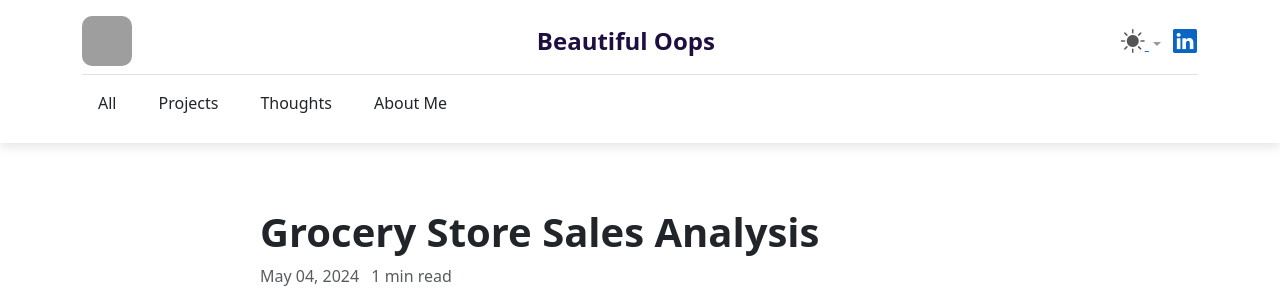
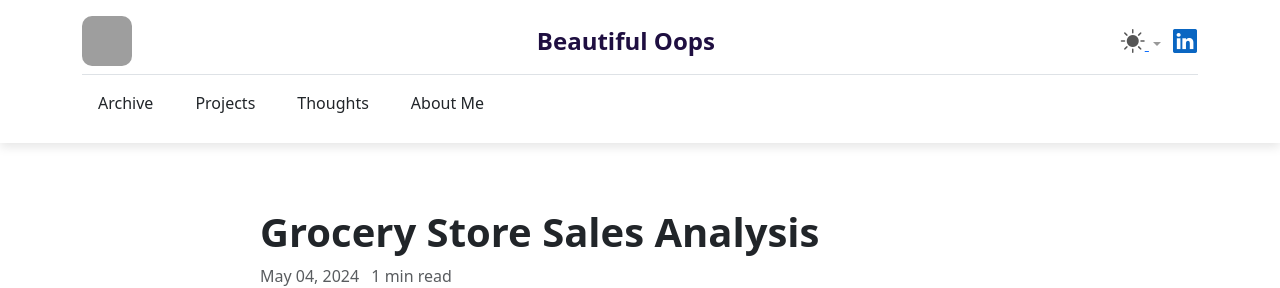
Before and after one commit to hyelinyu/hyelinyu.github.io, a Jekyll site: the page built from _posts/2024-05-04-data-grocery.md, in a window 1280 px wide. Shown: the top 288 px of the page. Built offline with Jekyll 4.4.1, drawn with Linux system fonts in a browser that asks for light colours; comment, search, counter and statistics services are not loaded; grey boxes are pictures that could not be loaded.

```diff
--- a/_layouts/default.html
+++ b/_layouts/default.html
@@ -64,7 +64,7 @@
   <ul class="nav">
     <li class="nav-item">
       <a href="{{ '/' | relative_url }}"
-         class="nav-link text-dark {% if page.url == '/' %}active{% endif %}">All</a>
+         class="nav-link text-dark {% if page.url == '/' %}active{% endif %}">Archive</a>
     </li>
     <li class="nav-item">
       <a href="{{ '/projects/' | relative_url }}"
--- a/_layouts/post.html
+++ b/_layouts/post.html
@@ -66,7 +66,7 @@
     <li class="nav-item">
       <a href="{{ '/' | relative_url }}"
          class="nav-link text-dark {% if page.url == '/' %}active{% endif %}">
-         All
+         Archive
       </a>
     </li>
     <li class="nav-item">
```
Also changed, not shown: _posts/2024-05-04-data-grocery.md (+1 -1 lines), _posts/2024-05-04-data-grocerytest.md (+1 -1 lines).
